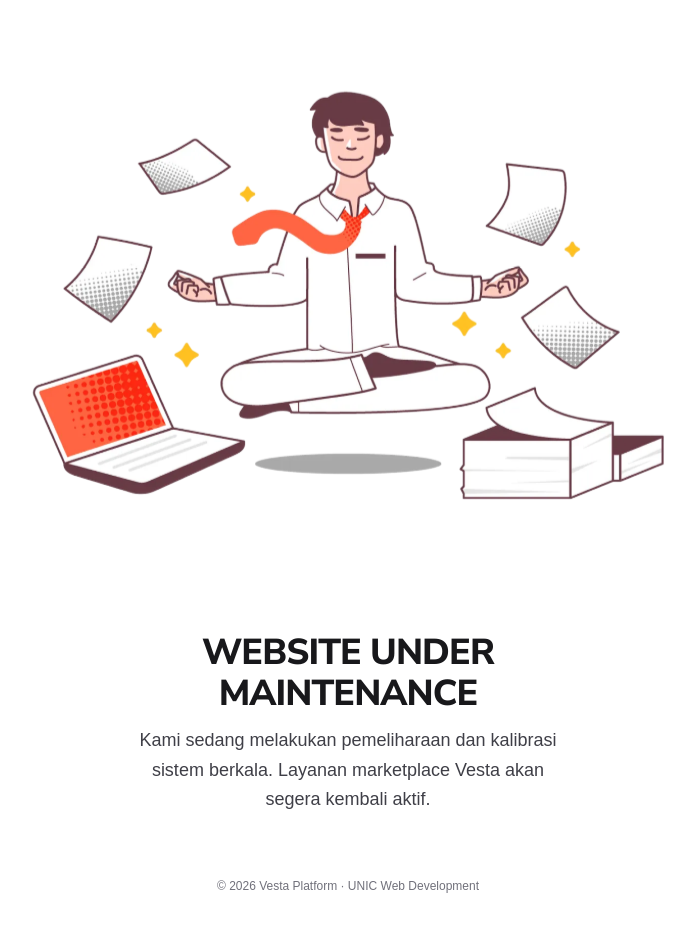
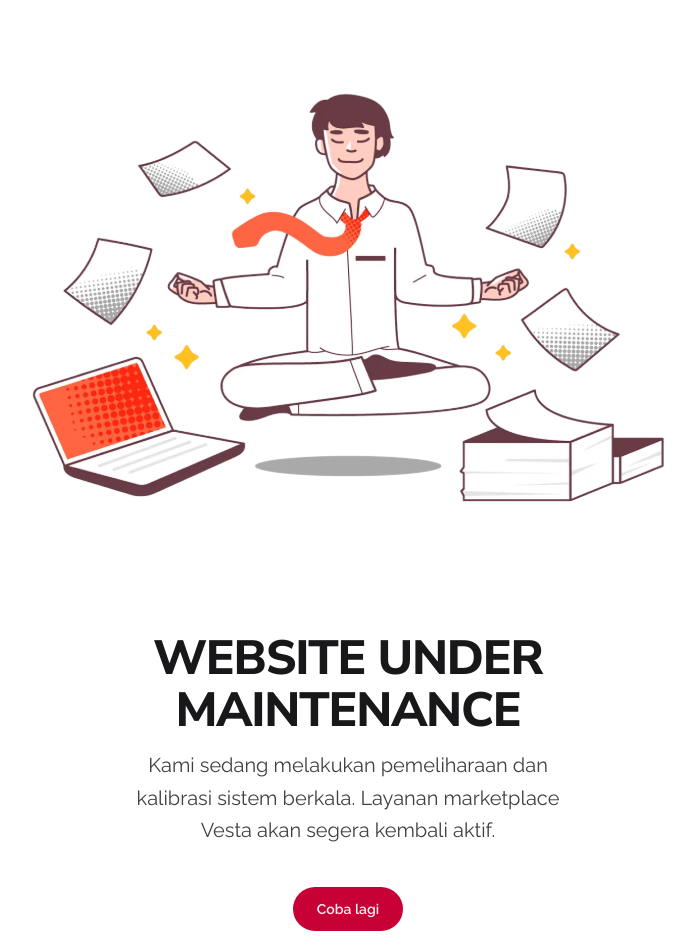
Before and after one commit to rendrabagasdev/manifesto-vesta, a Next.js app: page /maintenance in a window 1280 px wide. Shown: the top 952 px of the page, without its empty margins (292-987 px from the left). Before the commit the page ends 918 px from the top, so only its background shows below. Built offline with nearby package versions, Linux system fonts and the light colour scheme.

Commit message:
feat: update font variables and enhance maintenance page animations

```diff
--- a/app/globals.css
+++ b/app/globals.css
@@ -40,9 +40,9 @@
 @theme inline {
   --color-background: var(--background);
   --color-foreground: var(--foreground);
-  --font-sans: var(--font-sans);
+  --font-sans: var(--font-raleway);
   --font-mono: var(--font-geist-mono);
-  --font-heading: var(--font-heading);
+  --font-heading: var(--font-nunito);
   --color-sidebar-ring: var(--sidebar-ring);
   --color-sidebar-border: var(--sidebar-border);
   --color-sidebar-accent-foreground: var(--sidebar-accent-foreground);
@@ -84,7 +84,6 @@
 body {
   background: var(--background);
   color: var(--foreground);
-  font-family: Arial, Helvetica, sans-serif;
 }
 
 @layer base {
--- a/app/layout.tsx
+++ b/app/layout.tsx
@@ -3,9 +3,9 @@ import { Geist, Geist_Mono, Raleway, Nunito_Sans } from "next/font/google";
 import "./globals.css";
 import { cn } from "@/lib/utils";
 
-const nunitoSansHeading = Nunito_Sans({subsets:['latin'],variable:'--font-heading'});
+const nunitoSansHeading = Nunito_Sans({subsets:['latin'],variable:'--font-nunito'});
 
-const raleway = Raleway({subsets:['latin'],variable:'--font-sans'});
+const raleway = Raleway({subsets:['latin'],variable:'--font-raleway'});
 
 const geistSans = Geist({
   variable: "--font-geist-sans",
--- a/app/maintenance/page.tsx
+++ b/app/maintenance/page.tsx
@@ -11,7 +11,7 @@ export default function MaintenancePage() {
     <main className="min-h-dvh bg-white text-zinc-900 flex flex-col items-center justify-center p-6 antialiased selection:bg-zinc-200">
       <div className="w-full max-w-3xl flex flex-col items-center text-center space-y-6 sm:space-y-8">
         {/* Maskot Ilustrasi Maintenance (Persis Sesuai Mockup) */}
-        <div className="relative w-full flex items-center justify-center">
+        <div className="rise-in relative w-full flex items-center justify-center">
           {/* eslint-disable-next-line @next/next/no-img-element */}
           <img
             src="/assets/maskot-maintrenace.svg"
@@ -23,18 +23,27 @@ export default function MaintenancePage() {
 
         {/* Teks Judul Utama (Sesuai Persis dengan Gambar Referensi) */}
         <div className="space-y-3">
-          <h1 className="font-heading font-extrabold text-2xl sm:text-3xl md:text-4xl tracking-tight text-zinc-900 uppercase leading-[1.15]">
+          <h1 className="rise-in rise-in-1 font-heading font-extrabold text-3xl sm:text-4xl md:text-5xl tracking-tight text-zinc-900 uppercase leading-[1.1]">
             WEBSITE UNDER <br />
             MAINTENANCE
           </h1>
-          <p className="text-base sm:text-lg text-zinc-700 max-w-md mx-auto leading-relaxed">
+          <p className="rise-in rise-in-2 text-lg sm:text-xl text-zinc-700 max-w-md mx-auto leading-relaxed">
             Kami sedang melakukan pemeliharaan dan kalibrasi sistem berkala. Layanan marketplace Vesta akan segera kembali aktif.
           </p>
         </div>
+
+        <form action="/maintenance" method="get" className="rise-in rise-in-3 pt-2">
+          <button
+            type="submit"
+            className="inline-flex h-11 items-center justify-center rounded-full bg-primary px-6 text-sm font-semibold text-primary-foreground transition-colors hover:bg-primary/90 focus-visible:outline-2 focus-visible:outline-offset-2 focus-visible:outline-primary"
+          >
+            Coba lagi
+          </button>
+        </form>
       </div>
 
       {/* Footer Minimalis */}
-      <footer className="mt-16 text-center text-xs text-zinc-500">
+      <footer className="rise-in rise-in-4 mt-16 text-center text-sm text-zinc-500">
         &copy; 2026 Vesta Platform &middot; UNIC Web Development
       </footer>
     </main>
--- a/app/maintenance/style.css
+++ b/app/maintenance/style.css
@@ -8,13 +8,45 @@
   }
 }
 
+@keyframes rise-in {
+  from {
+    opacity: 0;
+    transform: translateY(16px);
+  }
+  to {
+    opacity: 1;
+    transform: translateY(0);
+  }
+}
+
 .mascot-float {
   animation: mascot-float 3.2s ease-in-out infinite;
   will-change: transform;
 }
 
+.rise-in {
+  animation: rise-in 700ms cubic-bezier(0.2, 0.7, 0.2, 1) both;
+}
+
+.rise-in-1 {
+  animation-delay: 120ms;
+}
+
+.rise-in-2 {
+  animation-delay: 240ms;
+}
+
+.rise-in-3 {
+  animation-delay: 360ms;
+}
+
+.rise-in-4 {
+  animation-delay: 480ms;
+}
+
 @media (prefers-reduced-motion: reduce) {
-  .mascot-float {
+  .mascot-float,
+  .rise-in {
     animation: none;
   }
 }
```
